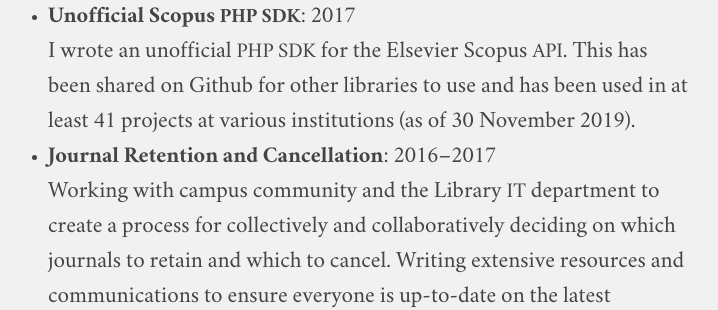
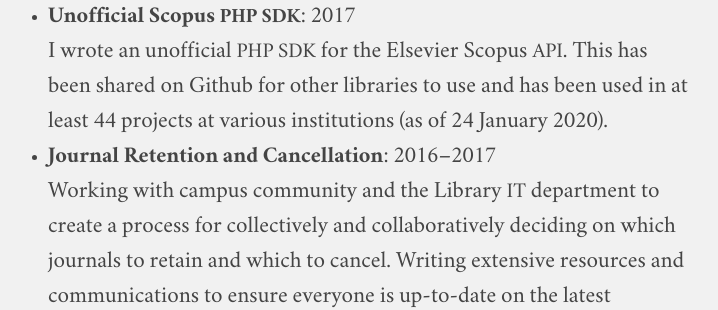
Before and after one commit to jaredhowland/jaredhowland.github.io, a Jekyll site: the page built from content/vita.md, in a window 1280 px wide and 900 px high, scrolled down 8950 px. Shown: the part 217-527 px from the top of the window, without its empty margins (272-990 px from the left). Built offline with Jekyll 4.4.1, drawn with Linux system fonts in a browser that asks for light colours; comment, search, counter and statistics services are not loaded.

Commit message:
Update vita.md

```diff
--- a/content/vita.md
+++ b/content/vita.md
@@ -117,7 +117,7 @@ Created a database that allowed us to determine the number of places we had acce
 * **<span class="caps">UALC</span> Resource Tracking System**: 2017–2018
 Created a system for the Utah Academic Library Consortium (<span class="caps">UALC</span>) to track licensing, pricing, usage, and other data about the resources licensed for consortia members.
 * **Unofficial Scopus <span class="caps">PHP SDK</span>**: 2017
-I wrote an unofficial <span class="caps">PHP SDK</span> for the Elsevier Scopus <span class="caps">API</span>. This has been shared on Github for other libraries to use and has been used in at least 41 projects at various institutions (as of 30 November 2019).
+I wrote an unofficial <span class="caps">PHP SDK</span> for the Elsevier Scopus <span class="caps">API</span>. This has been shared on Github for other libraries to use and has been used in at least 44 projects at various institutions (as of 24 January 2020).
 * **Journal Retention and Cancellation**: 2016–2017
 Working with campus community and the Library <span class="caps">IT</span> department to create a process for collectively and collaboratively deciding on which journals to retain and which to cancel. Writing extensive resources and communications to ensure everyone is up-to-date on the latest information.
 * **<span class="caps">OCLC</span> Web Services Library Wrapper**: 2014–2017
```
